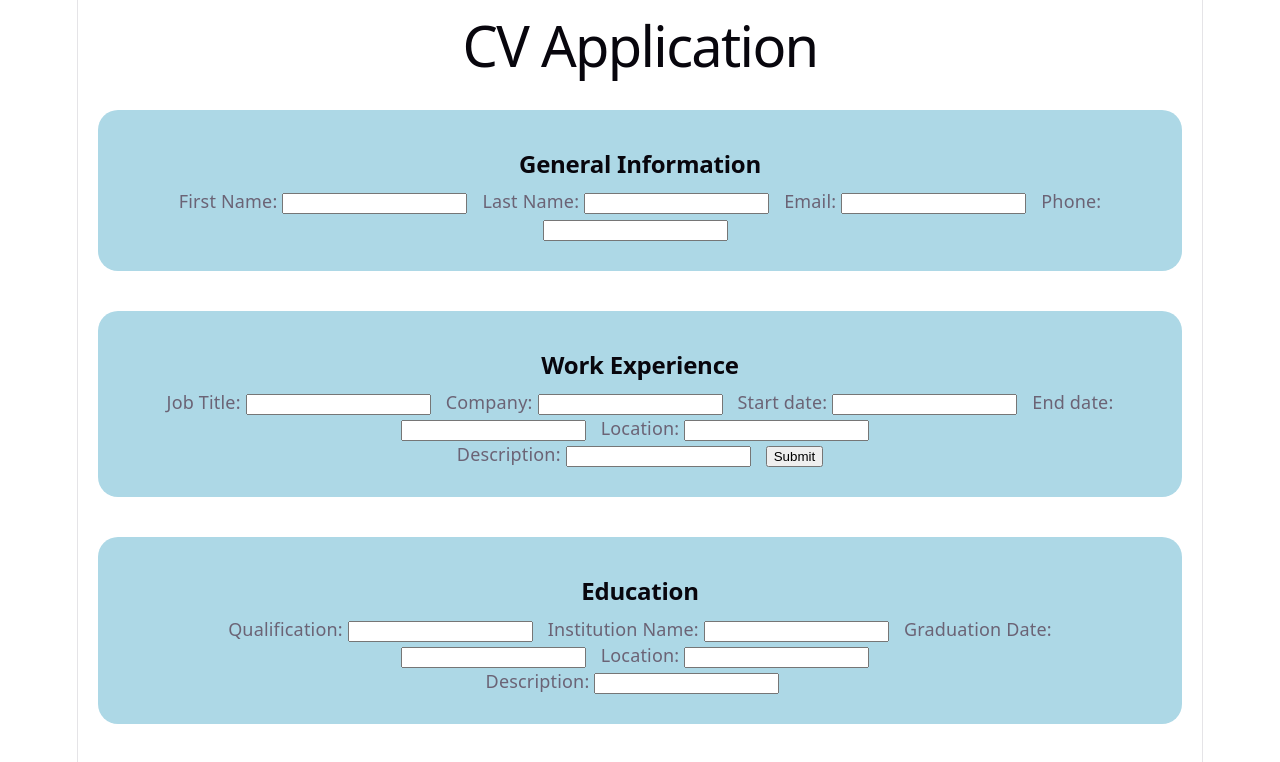
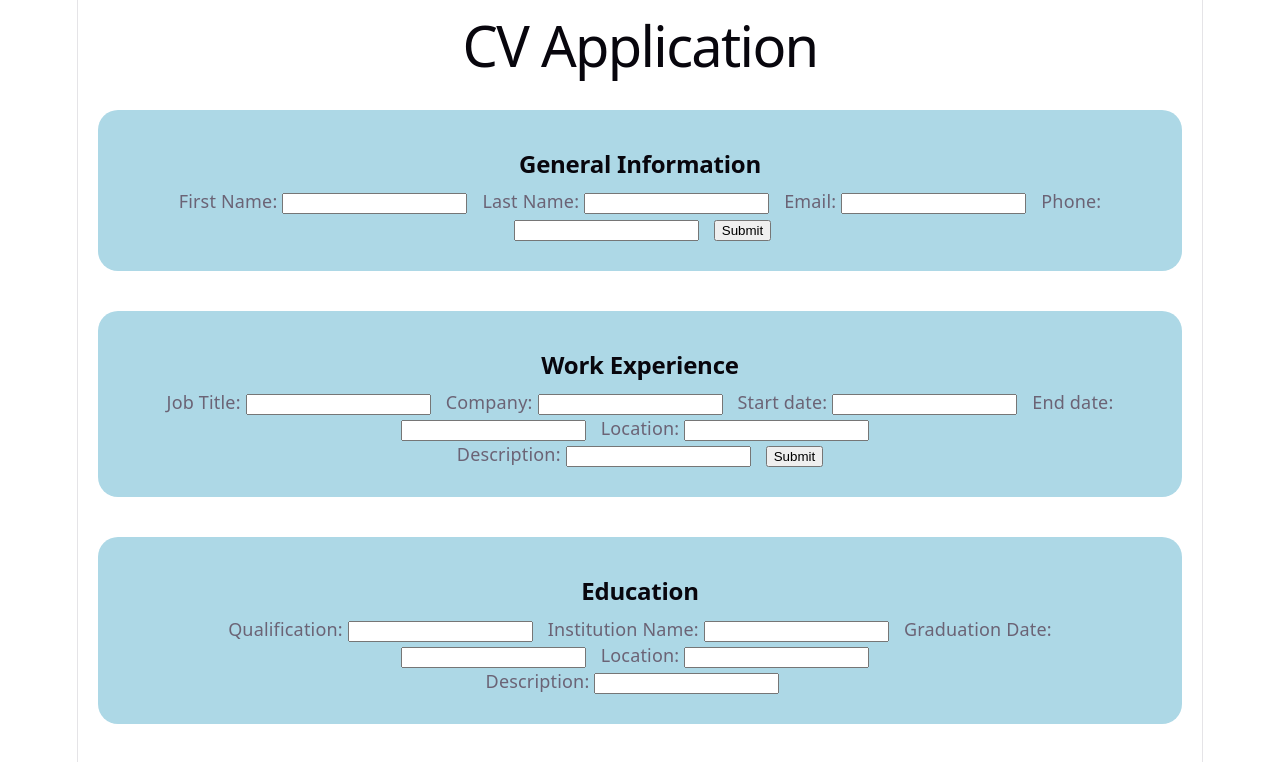
Before and after one commit to AleixMJ/TOP---Project-CV-Application, a React (Vite) app: page / in a window 1280 px wide. Shown: the top 762 px of the page. Built offline with nearby package versions, Linux system fonts and the light colour scheme.

Commit message:
feat: added Submit/Edit buttons to General info component to allow toggle between viewing and editing

```diff
--- a/src/components/General.jsx
+++ b/src/components/General.jsx
@@ -5,14 +5,23 @@ export default function General() {
     const [details, setDetails] = useState({
         name:"", surname:"", email:"", phone:""})
 
+    const [isEditing, setIsEditing] = useState(true);
+
     function handleChange(e) {
         const { name, value} = e.target;
         setDetails((prev) => ({...prev, [name]: value}))
     }
 
+    function handleSubmit(e) {
+        e.preventDefault();
+        setIsEditing(false);
+    }
+
     return (
     <div className="general-container">
         <h2>General Information</h2>
+        {isEditing? (
+            <form onSubmit={handleSubmit}>
                 <label>
                     First Name:
                     <input
@@ -46,6 +55,19 @@ export default function General() {
                         onChange={handleChange}
                     />
                 </label>
+                <button type="submit">Submit</button>
+            </form>
+
+        ) : (
+            <div className="general preview">
+
+              <h3>{details.name} {details.surname}</h3>
+              <p>{details.email}</p>
+              <p>{details.phone}</p>
+              <button type="submit" onClick={() => setIsEditing(true)}>Edit</button>
+            </div>
+
+        )}
     </div>
     )
 }
```
Lines whose indentation alone changed are shown as unchanged.
